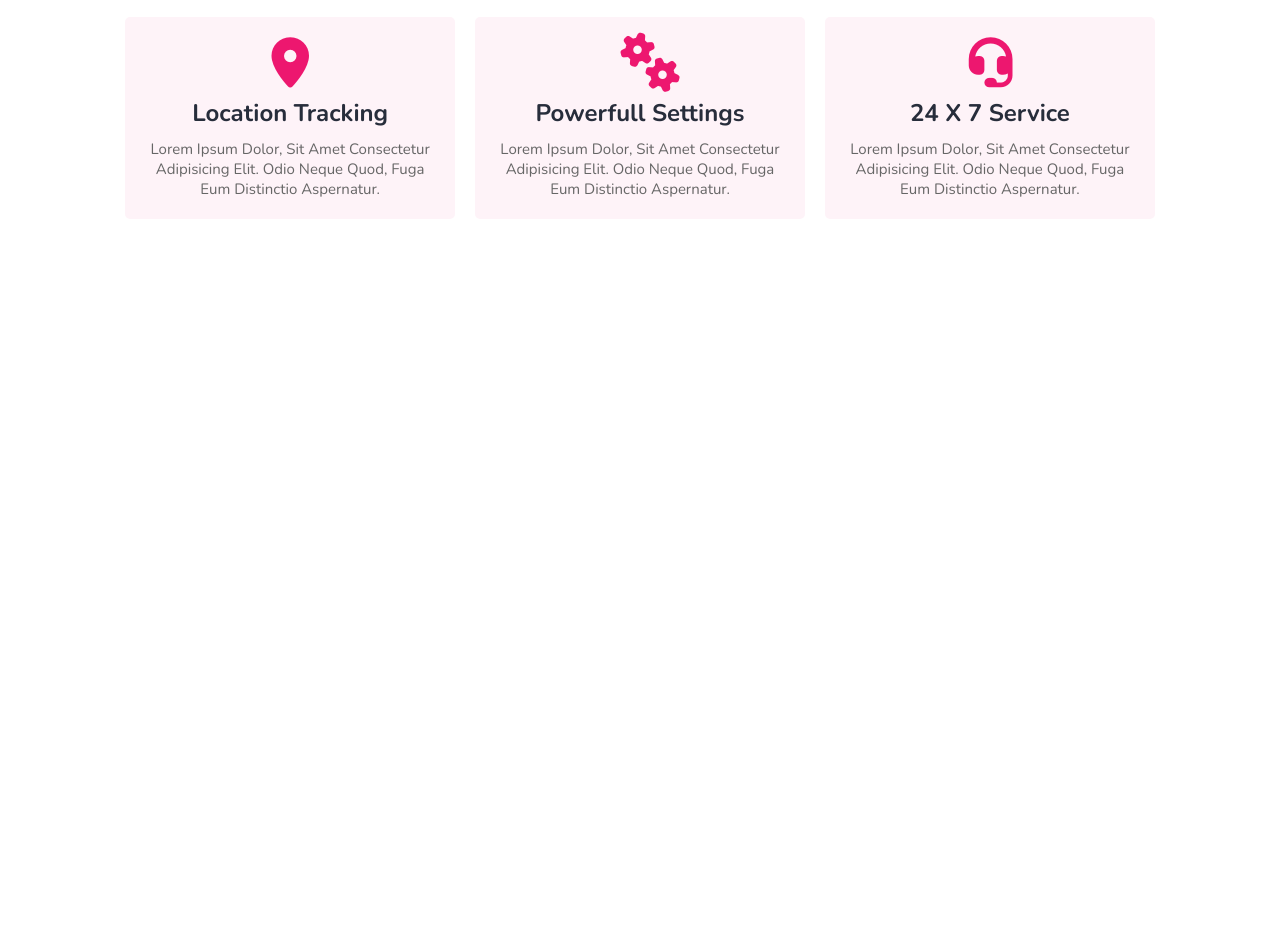
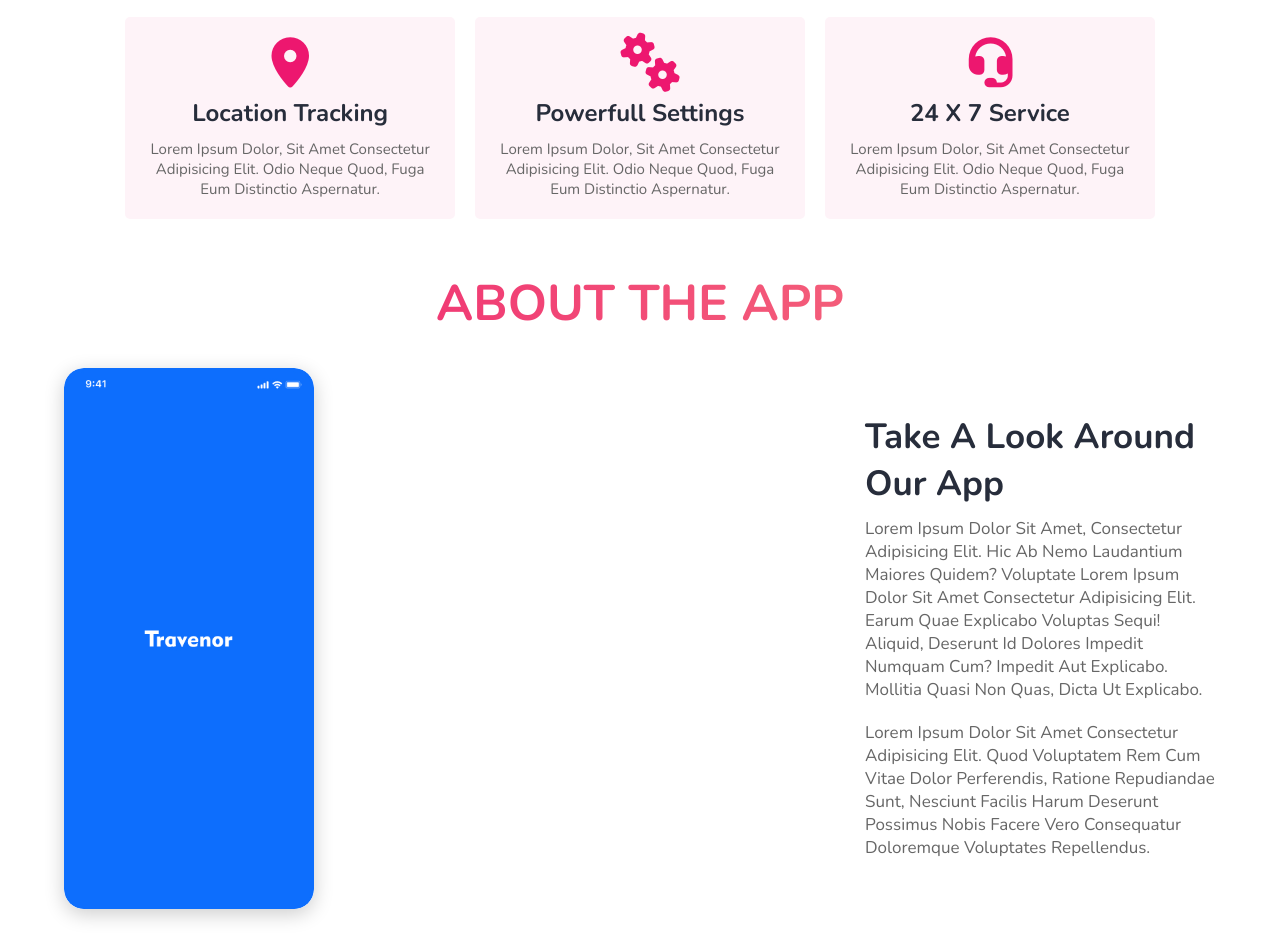
Before and after one commit to Rajae-Riah-tech/Travel-App-Landing-Page, a plain HTML site: page Index.html in a window 1280 px wide. Shown: the part 1289-2222 px from the top of the page. Before the commit the page ends 1548 px from the top, so only its background shows below. Drawn offline with nearby package versions, Linux system fonts and the light colour scheme.

Commit message:
third commit

```diff
--- a/Index.html
+++ b/Index.html
@@ -113,9 +113,27 @@
             </div>
         </div>
     </section>
+    <!-- features section end -->
+    <!-- about section starts -->
+    <sectiion class="about" id="about">
+        <h1 class="heading">about the app</h1>
+        <div class="row">
+            <div class="image">
+                <img src="assests/App/Splash.jpg" alt="">
+            </div>
 
 
-    <!-- features section end -->
+            <div class="content">
+                <h3>Take a look around our App</h3>
+                <p>Lorem ipsum dolor sit amet, consectetur adipisicing elit. Hic ab nemo laudantium maiores quidem?
+                    Voluptate Lorem ipsum dolor sit amet consectetur adipisicing elit. Earum quae explicabo voluptas sequi! Aliquid, deserunt id dolores impedit numquam cum? impedit aut explicabo. Mollitia quasi non quas, dicta ut explicabo.
+                </p>
+                <p>Lorem ipsum dolor sit amet consectetur adipisicing elit. Quod voluptatem rem cum vitae dolor perferendis, ratione repudiandae sunt, nesciunt facilis harum deserunt possimus nobis facere vero consequatur doloremque voluptates repellendus.</p>
+
+            </div>
+        </div>
+    </sectiion>
+    <!-- about section ends -->
 
 
 
--- a/style.css
+++ b/style.css
@@ -188,6 +188,58 @@ header .navbar a:hover {
 .features .box-container .box:hover >*{
     color: #fff;
 }
+.about .row{
+        display: flex;
+    align-items: center;
+    justify-content: center;
+    gap: 5rem;
+    flex-wrap: wrap;
+    text-align: left;
+    padding: 2rem 5%;
+}
+.about .row .image{
+    flex: 1 1 40rem;
+}
+.about .row .image img{
+    width: 250px;
+    height: auto;
+    border-radius: 2rem;
+    box-shadow: 0 5px 20px rgba(0, 0, 0, 0.2);
+}
+.about .row .content{
+    flex: 1 ;
+    max-width: 500px;
+}
+.about .row .content h3{
+    color: var(--black);
+    font-size: 3.5rem;
+}
+.about .row .content p{
+    color: #666;
+    font-size: 1.7rem;
+    padding: 1rem 0;
+}
+.about .row .content .buttons{
+    display: flex;
+    flex-wrap: wrap;
+}
+
+.about .row .content .buttons a:hover{
+    opacity: .7;
+}
+
+.about .row .content .buttons a:last-child{
+    margin-left: 2rem;
+}
+
+
+
+
+
+
+
+
+
 
 
 
@@ -252,6 +304,15 @@ header .navbar a:hover {
     .home .content p {
         font-size: 1.5rem;
     }
+    .about .row .content{
+        text-align: center;
+    }
+       .about .row .content .buttons a{
+        width: 100%;
+    }
+    .about .row .content .buttons a:last-child{
+        margin: 1rem 0;
+    }
 }
 
 @media (max-width:400px) {
@@ -261,4 +322,5 @@ header .navbar a:hover {
     .heading{
         font-size: 4rem ;
     }
+
 }
```
